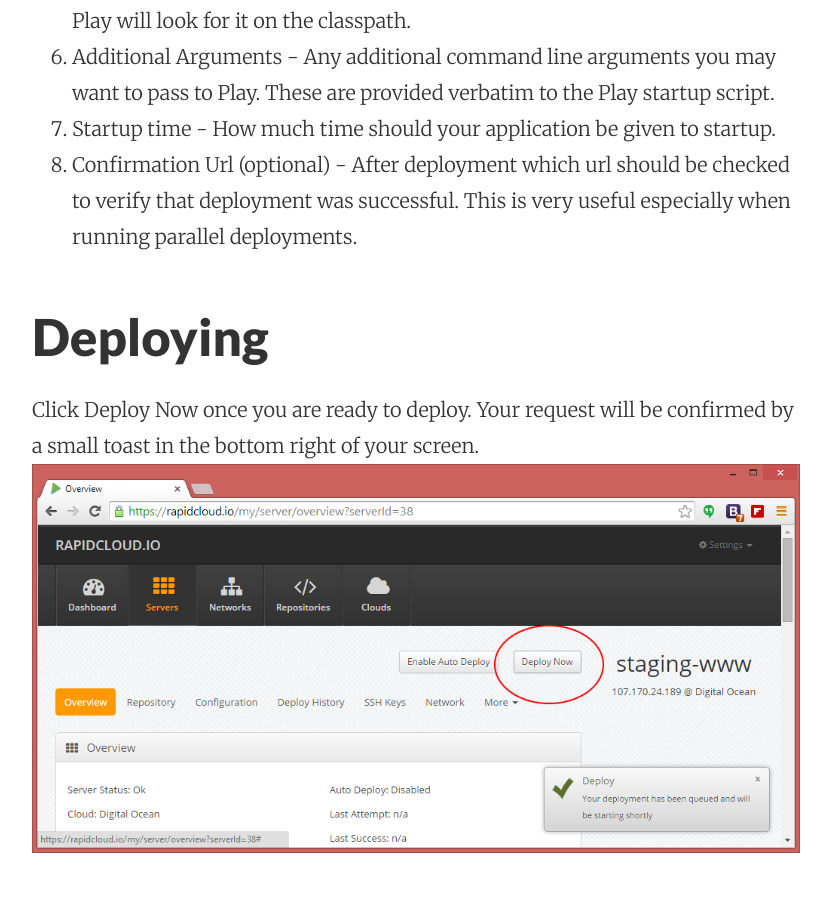
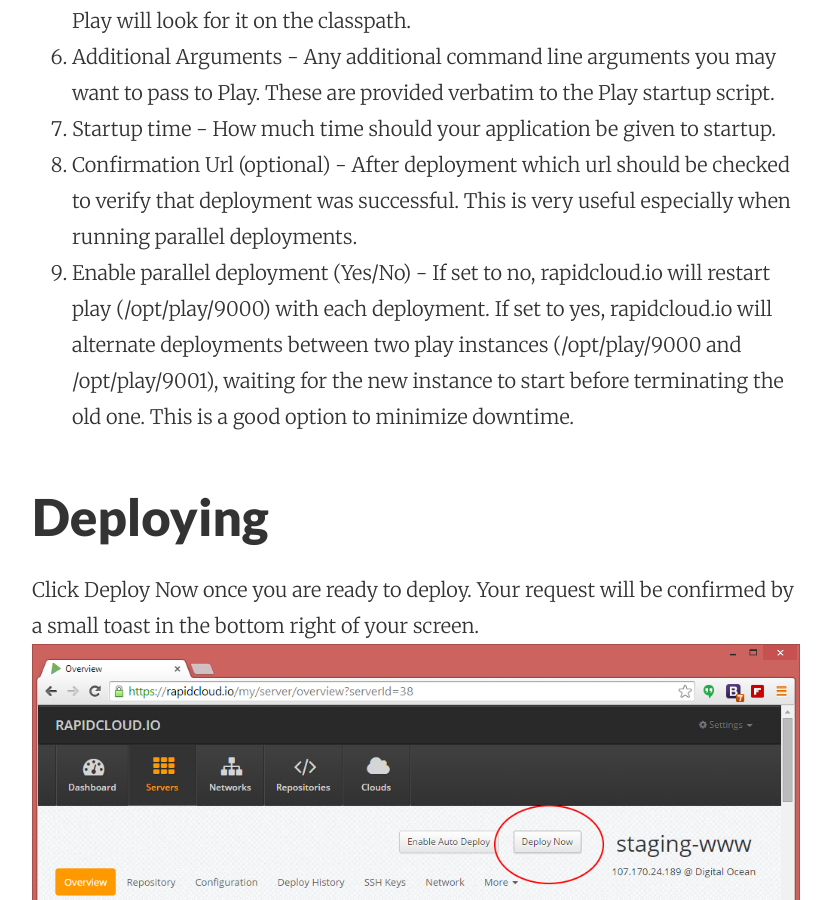
Before and after one commit to rapidcloudio-docs/rapidcloudio-docs.github.io, a Jekyll site: the page built from _posts/2014-10-29-deploy-your-application.markdown, in a window 1280 px wide and 900 px high, scrolled down 5290 px. Shown: the whole window, without its empty margins (224-1055 px from the left). Built offline with Jekyll 4.4.1, drawn with Linux system fonts in a browser that asks for light colours; some of the changed text lies outside the part shown.

Commit message:
added parallel deployment description

```diff
--- a/_posts/2014-10-29-deploy-your-application.markdown
+++ b/_posts/2014-10-29-deploy-your-application.markdown
@@ -58,6 +58,7 @@ Tomcat projects, use Maven to build and package up your war file. You'll have th
 1. Additional Arguments - Any additional command line arguments you may want to pass to Play. These are provided verbatim to the Play startup script.
 1. Startup time - How much time should your application be given to startup.
 1. Confirmation Url (optional) - After deployment which url should be checked to verify that deployment was successful. This is very useful especially when running parallel deployments.
+1. Enable parallel deployment (Yes/No) - If set to no, rapidcloud.io will restart play (/opt/play/9000) with each deployment. If set to yes, rapidcloud.io will alternate deployments between two play instances (/opt/play/9000 and /opt/play/9001), waiting for the new instance to start before terminating the old one. This is a good option to minimize downtime.
 
 ## Deploying
 Click Deploy Now once you are ready to deploy. Your request will be confirmed by a small toast in the bottom right of your screen.
```
